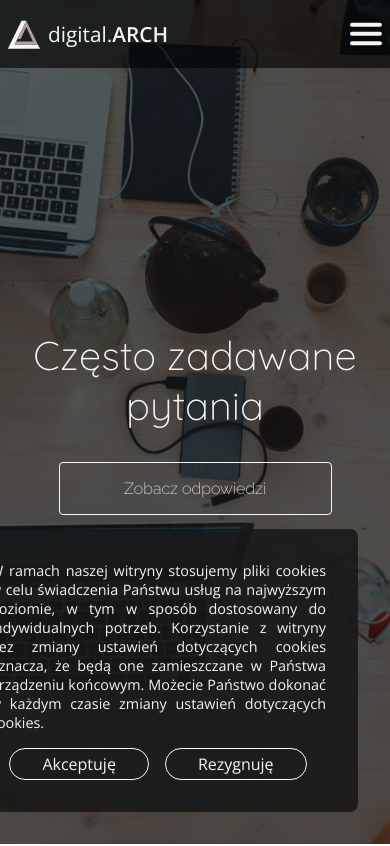
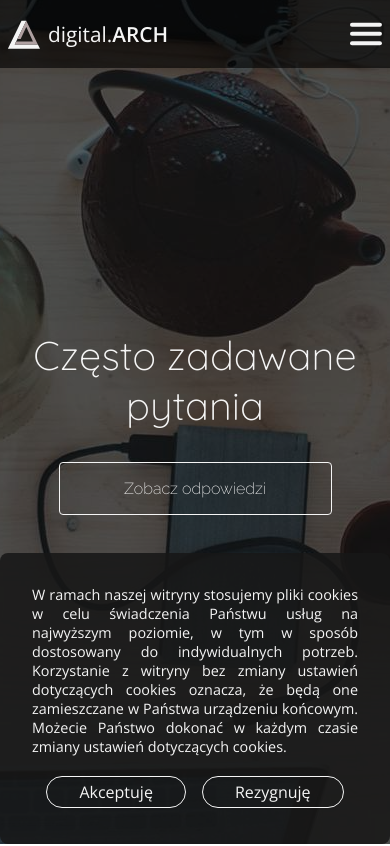
Before and after one commit to kgolec93/digital.arch.2020, a React (Create React App) app: page /faq in a window 390 px wide. Shown: the top 846 px of the page. Built offline with nearby package versions, Linux system fonts and the light colour scheme.

Commit message:
Parallax installed to the jumbo headers

```diff
--- a/package.json
+++ b/package.json
@@ -9,6 +9,7 @@
     "react-dom": "^16.12.0",
     "react-google-recaptcha": "^2.0.1",
     "react-helmet": "^5.2.1",
+    "react-parallax": "^3.0.3",
     "react-redux": "^7.1.3",
     "react-router": "^5.1.2",
     "react-router-dom": "^5.1.2",
--- a/src/components/Elements/Banner.js
+++ b/src/components/Elements/Banner.js
@@ -1,43 +1,57 @@
 import React, { Component } from 'react';
 import { animateScroll as scroll } from 'react-scroll';
 import './Banner.scss';
+import { Parallax, Background } from 'react-parallax'
 
 export class Banner extends Component {
-    constructor(){
+    constructor() {
         super();
-        this.state={
-            isVisible: true
+        this.state = {
+            isVisible: true,
+            parallaxStr: 200
         }
     }
 
     componentDidMount() {
-        window.addEventListener('scroll', this.listenToScroll)
+        window.addEventListener('scroll', this.listenToScroll);
+        if (window.innerWidth < 700) {
+            this.setState({parallaxStr: 0})
+        }
+
     }
 
     listenToScroll = () => {
-        if (window.pageYOffset >= window.innerHeight-68 ) {
+        if (window.pageYOffset >= window.innerHeight - 68) {
             this.setState({ isVisible: false })
         }
     }
 
     scrollFunc = () => {
-        scroll.scrollTo(this.refs.banner.offsetHeight-68, {
+        scroll.scrollTo(this.refs.banner.offsetHeight - 68, {
             duration: 1000,
             delay: 0,
             smooth: true,
-            offset: -68, // Scrolls to element + 50 pixels down the page
+            offset: -68
         })
     }
 
     render() {
         return (
+            <Parallax
+                strength={this.state.parallaxStr}
+            >
                 <div className='bannerContainer' ref='banner'>
                     <div className="bannerHeader">
                         <h1>{this.props.section}</h1>
                         <div onClick={this.scrollFunc}>{this.props.button}</div>
                     </div>
-                <img onLoad={this.props.bannerLoaded} src={this.props.bgImage} alt="wizualizacja-archi"/>
+
                 </div>
+                <Background className='parallaxBG'>
+                    <img onLoad={this.props.bannerLoaded} src={this.props.bgImage} alt="wizualizacja-archi" />
+                </Background>
+            </Parallax>
+
         )
     }
 }
--- a/src/components/Elements/Banner.scss
+++ b/src/components/Elements/Banner.scss
@@ -1,4 +1,4 @@
-$accentRed: #f35C2B;
+$accentRed: #f35c2b;
 
 .bannerContainer {
   color: #f5f5f5;
@@ -9,14 +9,7 @@ $accentRed: #f35C2B;
   justify-content: center;
   align-items: center;
   position: relative;
-    img {
-        position: absolute;
-        top: 0;
-        left: 0;
-        width: 100%;
-        height: 100%;
-        object-fit: cover;
-    }
+
   .bannerHeader {
     position: relative;
     top: -48px;
@@ -27,7 +20,7 @@ $accentRed: #f35C2B;
     flex-direction: column;
     align-items: center;
     h1 {
-            font-family: 'Quicksand', sans-serif;
+      font-family: "Quicksand", sans-serif;
       font-weight: 100;
       font-size: 4rem;
       margin-bottom: 32px;
@@ -37,7 +30,7 @@ $accentRed: #f35C2B;
       border: 1px solid #f5f5f5;
       border-radius: 4px;
       padding: 16px 0px;
-            font-family: 'Raleway', sans-serif;
+      font-family: "Raleway", sans-serif;
       width: 70%;
       font-size: 1.2rem;
       transition: border 0.2s ease-in-out, color 0.2s ease-in-out;
@@ -61,7 +54,25 @@ $accentRed: #f35C2B;
     animation: bannerFadeIn 1s ease-out forwards 0.2s;
   }
 }
-
+.react-parallax-background-children {
+    position: relative;
+    top: -50%;
+    // width: 130%;
+    // height: 130%;
+  .parallaxBG {
+    // position: absolute;
+    // top: 0;
+    // left: 0;
+    // width: 100%;
+    // height: 100%;
+    img {
+    //   width: 100%;
+    //   height: 100%;
+      object-fit: contain;
+      object-position: center center;
+    }
+  }
+}
 
 @keyframes landingText {
   to {
--- a/src/components/Elements/Cookies/Cookies.scss
+++ b/src/components/Elements/Cookies/Cookies.scss
@@ -3,6 +3,7 @@
     bottom: 32px;
     right: 32px;
     width: 100%;
+    max-width: 100vw;
     // height: 300px;
     background-color: #181818de;
     color: #f5f5f5;
@@ -23,13 +24,15 @@
     .buttonsWrapper {
         display: flex;
         flex-wrap: wrap;
+        align-items: center;
+        justify-content: center;
         margin-top: 16px;
         .button {
             padding: 4px 32px;
             border: 1px solid #f5f5f5;
             border-radius: 100px;
             background-color: #5a9fd400;
-            margin: 0px 8px;
+            margin: 4px 8px;
             transition-property: border, background-color;
             transition-duration: 0.2s, 0.2s;
             transition-timing-function: ease-in-out;
@@ -56,3 +59,9 @@
     opacity: 0;
     transition: opacity 200ms;
   }
+  @media only screen and (max-width: 700px) {
+    .cookiesNotificationContainer {
+        bottom: 0px !important;
+        right: 0px !important;
+    }
+  }
```
Also changed, not shown: 1 other file (tests, documents, lock files or other folders). Lines whose indentation alone changed are shown as unchanged.
